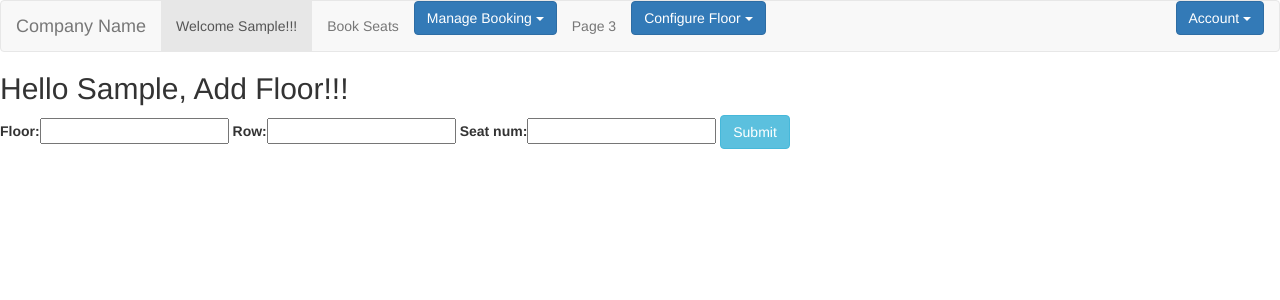
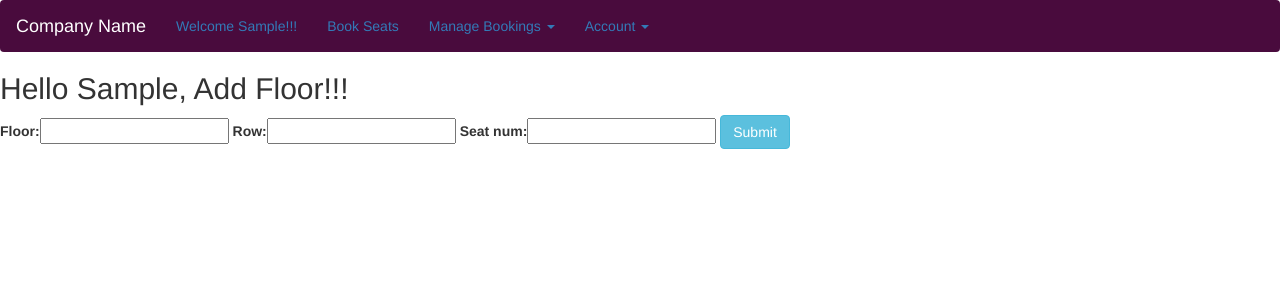
Before and after one commit to Annu10/booking_app_101, a Django app: page /add-seat/ in a window 1280 px wide. Shown: the top 300 px of the page. Run offline with Django 3.2, Linux system fonts and the light colour scheme; the visitor is signed in with stand-in values (Sample User, id 1); some libraries are stand-ins or nearby versions.

Commit message:
navbar and admin control changes

```diff
--- a/booking_app/templates/header.html
+++ b/booking_app/templates/header.html
@@ -1,41 +1,70 @@
-<nav class="navbar navbar-default">
+<head>
+  <meta charset="utf-8">
+  <meta name="viewport" content="width=device-width, initial-scale=1">
+  <link rel="stylesheet" href="https://maxcdn.bootstrapcdn.com/bootstrap/3.4.1/css/bootstrap.min.css">
+  <script src="https://ajax.googleapis.com/ajax/libs/jquery/3.5.1/jquery.min.js"></script>
+  <script src="https://maxcdn.bootstrapcdn.com/bootstrap/3.4.1/js/bootstrap.min.js"></script>
+
+  <style>
+    /* Modify the background color*/
+    .navbar-custom {
+        background-color: #490B3D
+
+    }
+    .navbar-custom .navbar-brand,
+    .navbar-custom .navbar-nav,
+    .navbar-custom .navbar-text {
+        color: white;
+    }
+</style>
+
+</head>
+<script>
+  $(document).ready(function() {
+    $(".dropdown-toggle").dropdown();
+});
+  </script>
+
+<nav class="navbar navbar-custom">
   <div class="container-fluid">
     <div class="navbar-header">
-      <a class="navbar-brand" href="#">Company Name</a>
+      <a class="navbar-brand" href="/home">Company Name</a>
     </div>
     <ul class="nav navbar-nav">
-      <li class="active"><a href="#">Welcome {{ request.user.first_name }}!!!</a></li>
+      <li class="active"><a href="/home">Welcome {{ request.user.first_name }}!!!</a></li>
       <li><a href="/select_date">Book Seats</a></li>
-      <li>      <div class="dropdown pull-right">
-        <button class="btn btn-primary dropdown-toggle" type="button" data-toggle="dropdown">Manage Booking
-        <span class="caret"></span></button>
+      <li class="dropdown">
+        <a class="dropdown-toggle" data-toggle="dropdown" href="#">Manage Bookings
+        <span class="caret"></span></a>
         <ul class="dropdown-menu">
           <li><a href="/cancel_booking_page">Cancel Bookings</a></li>
-          <li><a href="/add-seat">Add Seat</a></li>
-
+          <li><a href="#">More options1</a></li>
+          <li><a href="#">More options2</a></li>
         </ul>
-      </div></li>
-      <div class="dropdown pull-right">
-        <button class="btn btn-primary dropdown-toggle" type="button" data-toggle="dropdown">Configure Floor
-        <span class="caret"></span></button>
+      </li>
+      {% if is_admin == True %}
+      <li class="dropdown">
+        <a class="dropdown-toggle" data-toggle="dropdown" href="#">Admin Portal
+        <span class="caret"></span></a>
         <ul class="dropdown-menu">
           <li><a href="/add-floor">Add Floor</a></li>
           <li><a href="/add-seat">Add Seat</a></li>
+          <li><a href="#">More options1</a></li>
+          <li><a href="#">More options2</a></li>
         </ul>
-      </div>
-      <li><a href="#">Page 3</a></li>
+      </li>
+      {% endif %}
+      <li class="dropdown pull-right" >
+        <a class="dropdown-toggle" data-toggle="dropdown" href="#">Account
+        <span class="caret"></span></a>
+        <ul class="dropdown-menu">
+          <li><a href="#">Update Profile</a></li>
+          <li><a href="/change-password">Change Password</a></li>
+          <li><a href="/logout" "><strong>Logout<span class="glyphicon glyphicon-log-out"><span></span></strong></a></li>
+
+        </ul>
+      </li>
+
     </ul>
-
-    <div class="dropdown pull-right">
-      <button class="btn btn-primary dropdown-toggle" type="button" data-toggle="dropdown">Account
-      <span class="caret"></span></button>
-      <ul class="dropdown-menu">
-        <li><a href="#">Update Profile</a></li>
-        <li><a href="/change-password">Change Password</a></li>
-        <li><a href="/logout" "><strong>Logout<span class="glyphicon glyphicon-log-out"><span></span></strong></a></li>
-      </ul>
-    </div>
-
-
   </div>
 </nav>
--- a/booking_app/utils.py
+++ b/booking_app/utils.py
@@ -9,6 +9,12 @@ def rev_date(str):
     tempstrlist = str.split("-")
     result = tempstrlist[2] + "-"+ tempstrlist[1] +"-" + tempstrlist[0]
     return result
+
+def is_user_admin(email):
+    if email in settings.ADMIN_MAIL_LIST:
+        return True
+    else:
+        return False
 
 def send_mail_util(to, msg,subject):
     res     = send_mail(subject, msg, settings.EMAIL_HOST_USER, [to])
--- a/booking_app/views.py
+++ b/booking_app/views.py
@@ -12,7 +12,7 @@ from .models import Floor,Seat, SeatBooking
 #importing loading from django template
 from django.template import loader
 import datetime
-from .utils import rev_date, send_cancellation_mail
+from .utils import rev_date, send_cancellation_mail, is_user_admin
 from .dao import get_first_half_seats, get_second_half_seats, get_seat_bookings_for_user
 from seat_booking import settings
 from django.core.mail import send_mail
@@ -82,6 +82,7 @@ def login_view(request, *args, ** kwargs):
 @login_required(login_url='login')
 def booking_date_form(request, *args, ** kwargs):
     print("got here1")
+    is_admin = is_user_admin(request.user.email)
     next = request.GET.get('next')
     form = BookingDateForm(request.POST or None)
     if request.method == "POST":
@@ -94,28 +95,32 @@ def booking_date_form(request, *args, ** kwargs):
             context = {
             #'form' : form,
             'all_seats' :  all_seats,
-            'all_floors' : all_floors
+            'all_floors' : all_floors,
+            'is_admin' : is_admin
             }
             #messages.error(request, 'Floor added successfully!')
             return render(request, 'select_floor_n_shift.html', {'all_seats' :  all_seats, 'all_floors' : all_floors,
-            'date': booking_date})
+            'date': booking_date, 'is_admin' : is_admin})
         else:
             booking_date = request.POST.get('booking_date')
             print("booking date was======"+ booking_date)
 
             print("gotchaaaa")
             context = {
-            'form' : form
+            'form' : form,
+            'is_admin' : is_admin
             }
             return render(request, 'booking_date_form.html', context)
 
     context = {
-        'form' : form
+        'form' : form,
+        'is_admin' : is_admin
     }
     return render(request, "booking_date_form.html", context)
 
 @login_required(login_url='login')
 def select_floor_shift(request, *args, ** kwargs):
+    is_admin = is_user_admin(request.user.email)
     print("got here1")
     next = request.GET.get('next')
     form = SelectFloorShiftForm(request.POST or None)
@@ -179,7 +184,8 @@ def select_floor_shift(request, *args, ** kwargs):
             'all_seats_c_1' : all_seats_c_1,
             'all_seats_a_2' : all_seats_a_2,
             'all_seats_b_2' : all_seats_b_2,
-            'all_seats_c_2' : all_seats_c_2
+            'all_seats_c_2' : all_seats_c_2,
+            'is_admin' : is_admin
             }
             print("we did got here")
             #messages.error(request, 'Floor added successfully!')
@@ -187,18 +193,21 @@ def select_floor_shift(request, *args, ** kwargs):
         else:
             print("gotchaaaa")
             context = {
-            'form' : form
+            'form' : form,
+            'is_admin' : is_admin
             }
             return render(request, 'select_floor_n_shift.html', context)
 
     context = {
-        'form' : form
+        'form' : form,
+        'is_admin' : is_admin
     }
     return render(request, "select_floor_n_shift.html", context)
 
 #BookSeatForm
 @login_required(login_url='login')
 def book_seat(request, *args, ** kwargs):
+    is_admin = is_user_admin(request.user.email)
     print("got here1")
     next = request.GET.get('next')
     form = BookSeatForm(request.POST or None)
@@ -284,7 +293,8 @@ def book_seat(request, *args, ** kwargs):
             'all_seats_c_1' : all_seats_c_1,
             'all_seats_a_2' : all_seats_a_2,
             'all_seats_b_2' : all_seats_b_2,
-            'all_seats_c_2' : all_seats_c_2
+            'all_seats_c_2' : all_seats_c_2,
+            'is_admin' : is_admin
             }
             print("we did got here")
             #messages.error(request, 'Floor added successfully!')
@@ -292,17 +302,20 @@ def book_seat(request, *args, ** kwargs):
         else:
             print("gotchaaaa------")
             context = {
-            'form' : form
+            'form' : form,
+            'is_admin' : is_admin
             }
             return render(request, 'select_floor_n_shift.html', context)
 
     context = {
-        'form' : form
+        'form' : form,
+        'is_admin' : is_admin
     }
     return render(request, "select_floor_n_shift.html", context)
 
 @login_required(login_url='login')
 def cancel_booking(request, *args, ** kwargs):
+    is_admin = is_user_admin(request.user.email)
     print("got in cancel booking")
     next = request.GET.get('next')
     form = CancelBookingForm(request.POST or None)
@@ -329,7 +342,8 @@ def cancel_booking(request, *args, ** kwargs):
             messages.error(request, msg)
             bookings_for_user = get_seat_bookings_for_user(request.user.username)
             context = {
-                'bookings' : bookings_for_user
+                'bookings' : bookings_for_user,
+                'is_admin' : is_admin
             }
             print("we did got here")
             #messages.error(request, 'Floor added successfully!')
@@ -337,16 +351,19 @@ def cancel_booking(request, *args, ** kwargs):
         else:
             print("cancel booking form invalid")
             context = {
-            'form' : form
+            'form' : form,
+            'is_admin' : is_admin
             }
             return render(request, 'cancel_booking_page.html', context)
 
     context = {
-        'form' : form
+        'form' : form,
+        'is_admin' : is_admin
     }
     return render(request, "cancel_booking_page.html", context)
 
 def cancel_booking_page(request, *args, ** kwargs):
+    is_admin = is_user_admin(request.user.email)
     bookings_for_user = get_seat_bookings_for_user(request.user.username)
     seat_ids = []
     for b in bookings_for_user:
@@ -362,13 +379,16 @@ def cancel_booking_page(request, *args, ** kwargs):
         bookings = bookings_for_user
 
     context = {
-        'bookings' : bookings_for_user
+        'bookings' : bookings_for_user,
+        'is_admin' : is_admin
     }
 
     return render(request, 'cancel_booking_page.html', context)
 
 
 def add_floor(request, *args, ** kwargs):
+    is_admin = is_user_admin(request.user.email)
+    print("testing config ="+settings.TEST_CONFIG)
     print("got here1")
     next = request.GET.get('next')
     form = AddFloorForm(request.POST or None)
@@ -381,7 +401,8 @@ def add_floor(request, *args, ** kwargs):
             #password = form.cleaned_data.get('password')
             context = {
             'form' : form,
-            'msg' : "Floor added Sucessfully"
+            'msg' : "Floor added Sucessfully",
+            'is_admin' : is_admin
             }
             messages.error(request, 'Floor added successfully!')
             render(request, 'add_floor.html', context)
@@ -392,16 +413,19 @@ def add_floor(request, *args, ** kwargs):
             #messages.warning(request, "login falied")
             #args['form'] = form #instead of PasswdForm()
             context = {
-            'form' : form
+            'form' : form,
+            'is_admin' : is_admin
             }
             return render(request, 'add_floor.html', context)
 
     context = {
-        'form' : form
+        'form' : form,
+        'is_admin' : is_admin
     }
     return render(request, "add_floor.html", context)
 
 def add_seat(request, *args, ** kwargs):
+    is_admin = is_user_admin(request.user.email)
     print("got here1")
     next = request.GET.get('next')
     form = AddSeatForm(request.POST or None)
@@ -413,27 +437,31 @@ def add_seat(request, *args, ** kwargs):
             #username = form.cleaned_data.get('username')
             #password = form.cleaned_data.get('password')
             context = {
-            'form' : form
+            'form' : form,
+            'is_admin' : is_admin
             }
             messages.error(request, 'Seat added successfully!')
             return render(request, 'add_floor.html', context)
         else:
             print("gotchaaaa")
             context = {
-            'form' : form
+            'form' : form,
+            'is_admin' : is_admin
             }
             return render(request, 'add_floor.html', context)
 
     context = {
-        'form' : form
+        'form' : form,
+        'is_admin' : is_admin
     }
     return render(request, "add_floor.html", context)
 
 
 @login_required(login_url='login')
 def home(request, *args, **kwargs):
+    is_admin = is_user_admin(request.user.email)
     print("user name is already set as "+request.user.username)
-    return render(request, 'home.html', {})
+    return render(request, 'home.html', {'is_admin' : is_admin})
 
 
 def logout_view(request):
--- a/seat_booking/settings.py
+++ b/seat_booking/settings.py
@@ -133,11 +133,13 @@ USE_L10N = True
 
 USE_TZ = True
 
+ADMIN_MAIL_LIST = [] #eg. ["abc@gmail.com", "xyz@gmail.com"]
+
 EMAIL_USE_TLS = True
 EMAIL_HOST = 'smtp.gmail.com'
 EMAIL_PORT = 587
-EMAIL_HOST_USER = '@gmail.com'  #add your app source mail id here
-EMAIL_HOST_PASSWORD = '' #works add its source here
+EMAIL_HOST_USER = ''  #add your app source mail id here
+EMAIL_HOST_PASSWORD = '' #add your app source mail password here here
 
 
 # Static files (CSS, JavaScript, Images)
```
